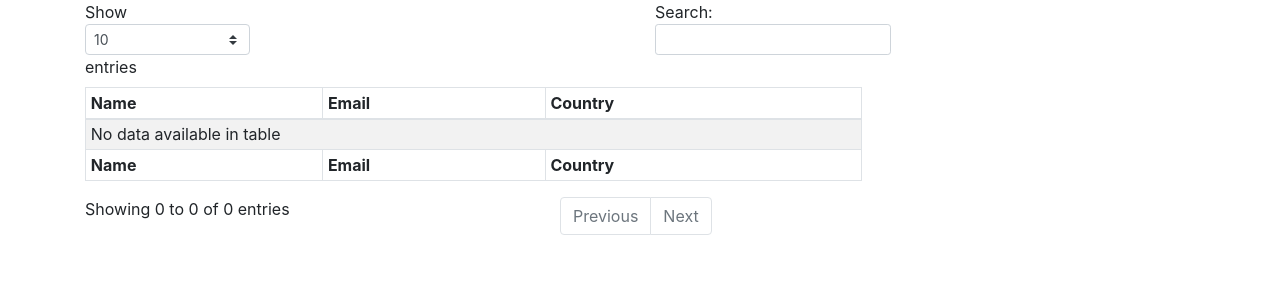
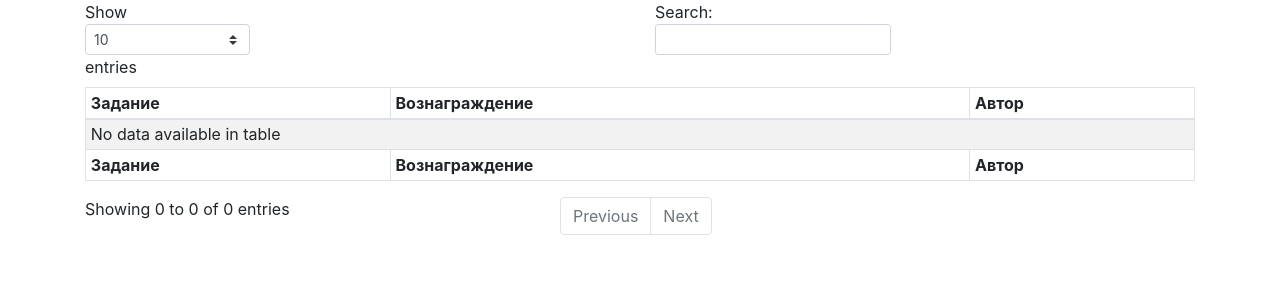
Before and after one commit to AlexSaplin/neuro-hack, a Flask app: page /list in a window 1280 px wide. Shown: the part 70-370 px from the top of the page. Run offline with Flask 2, Linux system fonts and the light colour scheme; data that the repository does not hold is empty; some libraries are stand-ins or nearby versions.

Commit message:
minor fixes css

```diff
--- a/front/templates/doTask.html
+++ b/front/templates/doTask.html
@@ -11,7 +11,7 @@
     <!-- CSS Files -->
     <link rel="stylesheet" href="https://stackpath.bootstrapcdn.com/bootstrap/4.3.1/css/bootstrap.min.css" integrity="sha384-ggOyR0iXCbMQv3Xipma34MD+dH/1fQ784/j6cY/iJTQUOhcWr7x9JvoRxT2MZw1T" crossorigin="anonymous"/>
     <script src="https://code.jquery.com/jquery-3.3.1.slim.min.js" integrity="sha384-q8i/X+965DzO0rT7abK41JStQIAqVgRVzpbzo5smXKp4YfRvH+8abtTE1Pi6jizo" crossorigin="anonymous"></script>
-<link rel="stylesheet" href="../static/main.css"/>
+    <link rel="stylesheet" href="../static/main.css"/>
 </head>
 
 <body>
--- a/front/templates/list.html
+++ b/front/templates/list.html
@@ -5,6 +5,7 @@
     <script src="https://code.jquery.com/jquery-3.4.1.min.js"></script>
     <!-- MDBootstrap Datatables  -->
     <script type="text/javascript" src="../static/js/addons/datatables.min.js"></script>
+    <link rel="stylesheet" href="../static/main.css"/>
 </head>
 <body>
 <nav class="navbar navbar-expand-lg navbar-light bg-light">
@@ -49,17 +50,17 @@
 
 <div class="container">
     <table id="dtBasicExample" class='table table-bordered table-striped table-hover table-sm' cellspacing="0"
-           width="70%">
+           width="100%">
         <thead>
         <tr>
-            <th class="th-sm">Name</th>
-            <th class="th-sm">Email</th>
-            <th class="th-sm">Country</th>
+            <th class="th-sm">Задание</th>
+            <th class="th-sm">Вознаграждение</th>
+            <th class="th-sm">Автор</th>
         </tr>
         </thead>
         <tbody>
         {% for task in tasks %}
-        <tr class="table-row" data-href="САЙТАСХАТА/{{task.author_id}}">
+        <tr class="table-row" data-href="task/{{task.id}}">
             <td>{{task.name}}</td>
             <td>{{task.cost}}</td>
             <td>{{task.author_id}}</td>
@@ -68,11 +69,11 @@
         </tbody>
         <tfoot>
         <tr>
-            <th>Name
+            <th>Задание
             </th>
-            <th>Email
+            <th>Вознаграждение
             </th>
-            <th>Country
+            <th>Автор
             </th>
         </tr>
         </tfoot>
--- a/front/templates/mylist.html
+++ b/front/templates/mylist.html
@@ -5,6 +5,7 @@
     <script src="https://code.jquery.com/jquery-3.4.1.min.js"></script>
     <!-- MDBootstrap Datatables  -->
     <script type="text/javascript" src="../static/js/addons/datatables.min.js"></script>
+    <link rel="stylesheet" href="../static/main.css"/>
 </head>
 <body>
 <nav class="navbar navbar-expand-lg navbar-light bg-light">
--- a/front/templates/task-page.html
+++ b/front/templates/task-page.html
@@ -12,7 +12,7 @@
     <!-- CSS Files -->
     <link rel="stylesheet" href="https://stackpath.bootstrapcdn.com/bootstrap/4.3.1/css/bootstrap.min.css" integrity="sha384-ggOyR0iXCbMQv3Xipma34MD+dH/1fQ784/j6cY/iJTQUOhcWr7x9JvoRxT2MZw1T" crossorigin="anonymous"/>
     <script src="https://code.jquery.com/jquery-3.3.1.slim.min.js" integrity="sha384-q8i/X+965DzO0rT7abK41JStQIAqVgRVzpbzo5smXKp4YfRvH+8abtTE1Pi6jizo" crossorigin="anonymous"></script>
-<link rel="stylesheet" href="../static/main.css"/>
+	<link rel="stylesheet" href="../static/main.css"/>
 </head>
 
 <body>
```
